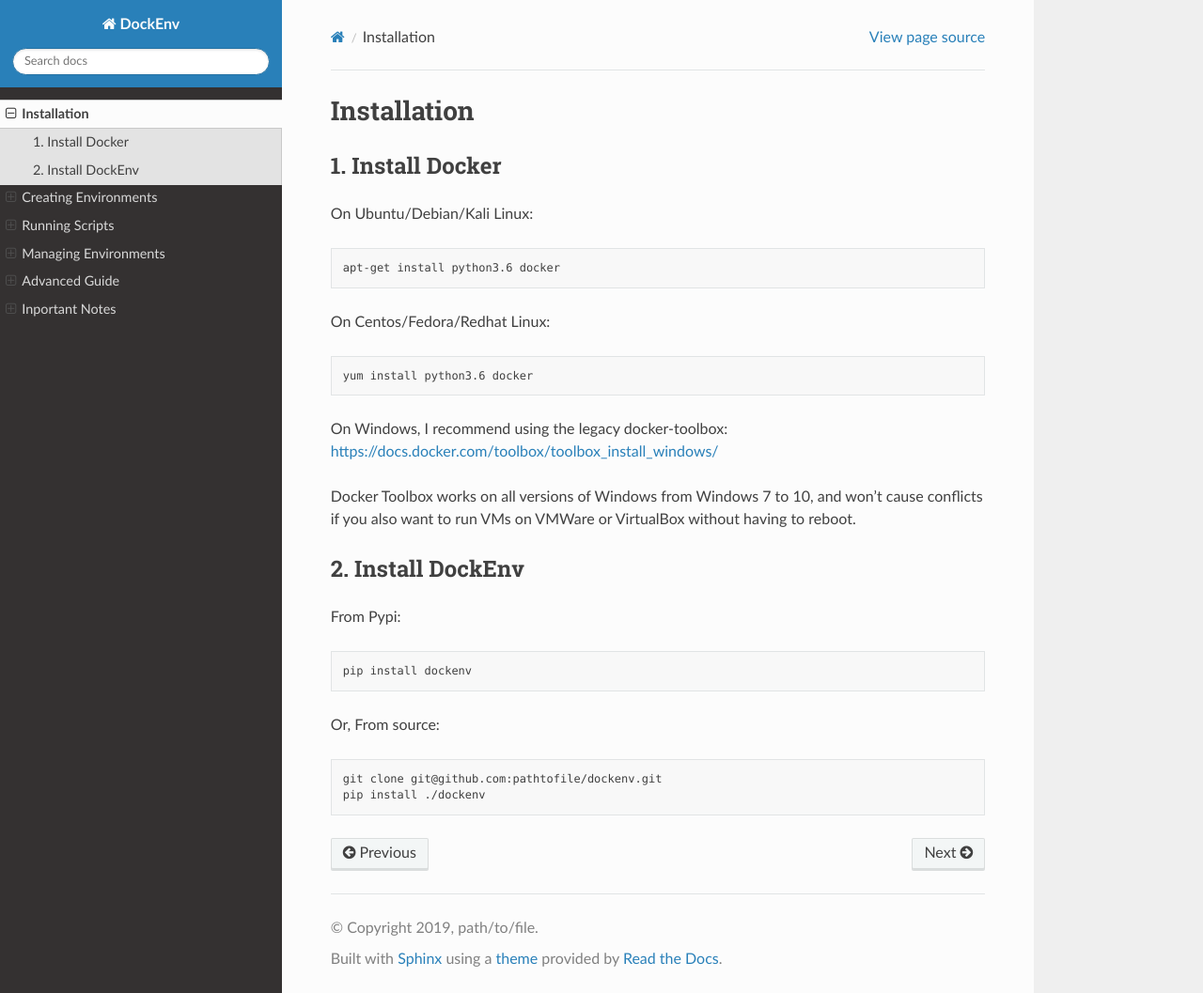
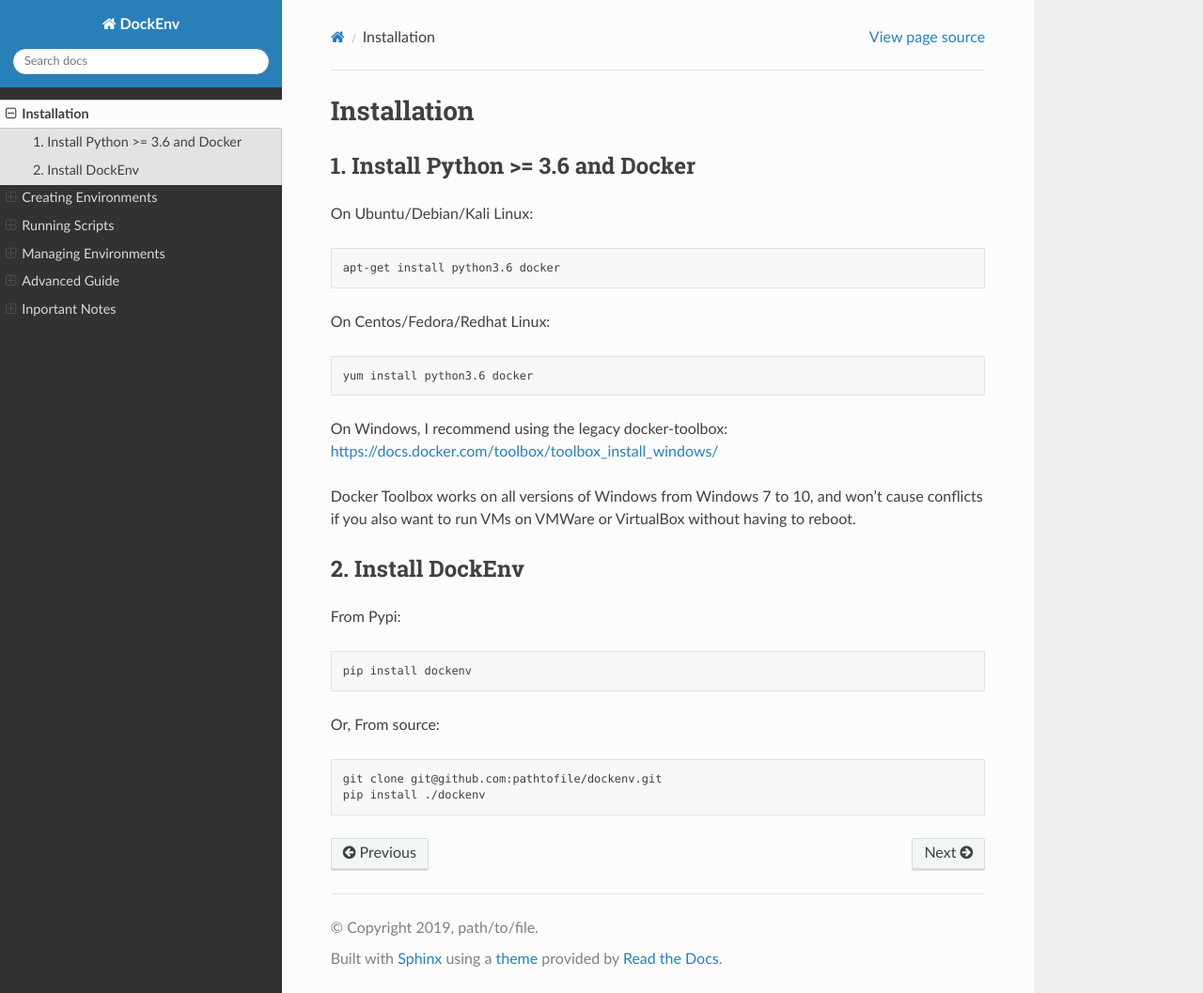
Before and after one commit to pathtofile/dockenv, a Sphinx documentation site: the page built from docs/setup.rst, in a window 1280 px wide and 1057 px high. Shown: the whole window at 94% size. Built offline with Sphinx 7.4.7 and the Read the Docs theme 2.0.0, drawn with Linux system fonts in a browser that asks for light colours.

Commit message:
updated doco

```diff
--- a/docs/setup.rst
+++ b/docs/setup.rst
@@ -3,8 +3,8 @@
 Installation
 ============
 
-1. Install Docker
------------------
+1. Install Python >= 3.6 and Docker
+-----------------------------------
 
 On Ubuntu/Debian/Kali Linux:
 
```
